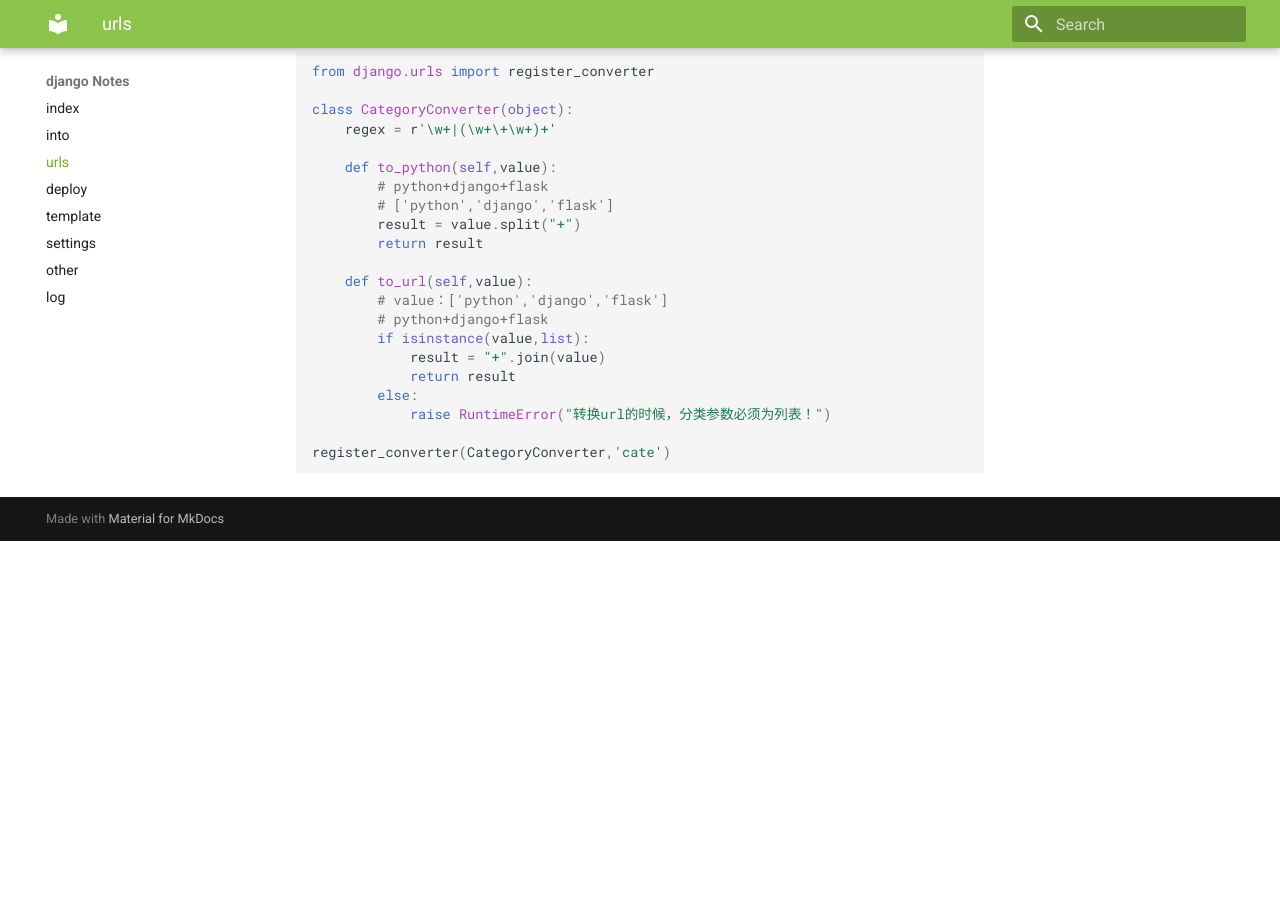
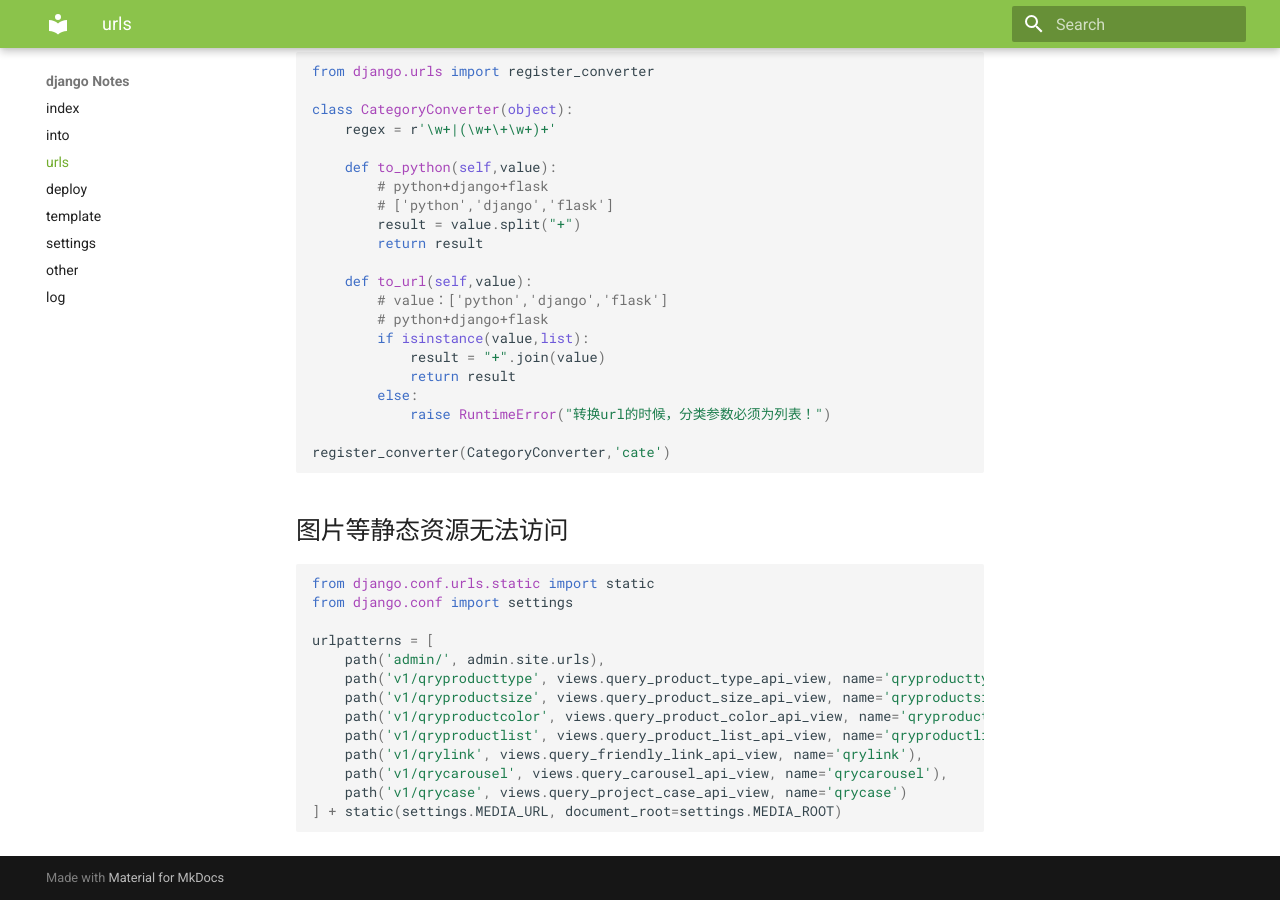
Before and after one commit to chrishshare/djnotenotes, an MkDocs documentation site: the page built from docs/urls.md, in a window 1280 px wide and 900 px high, scrolled down 4716 px. Built offline with MkDocs 1.6.1 and Material for MkDocs 9.7.7, drawn with Linux system fonts in a browser that asks for light colours; before the commit the page ends 5257 px from its top, so only the background shows below that.

Commit message:
django学习笔记

````diff
--- a/docs/urls.md
+++ b/docs/urls.md
@@ -190,3 +190,20 @@ class CategoryConverter(object):
 
 register_converter(CategoryConverter,'cate')
 ```
+
+## 图片等静态资源无法访问
+```
+from django.conf.urls.static import static
+from django.conf import settings
+
+urlpatterns = [
+    path('admin/', admin.site.urls),
+    path('v1/qryproducttype', views.query_product_type_api_view, name='qryproducttype'),
+    path('v1/qryproductsize', views.query_product_size_api_view, name='qryproductsize'),
+    path('v1/qryproductcolor', views.query_product_color_api_view, name='qryproductcolor'),
+    path('v1/qryproductlist', views.query_product_list_api_view, name='qryproductlist'),
+    path('v1/qrylink', views.query_friendly_link_api_view, name='qrylink'),
+    path('v1/qrycarousel', views.query_carousel_api_view, name='qrycarousel'),
+    path('v1/qrycase', views.query_project_case_api_view, name='qrycase')
+] + static(settings.MEDIA_URL, document_root=settings.MEDIA_ROOT)
+```
````
